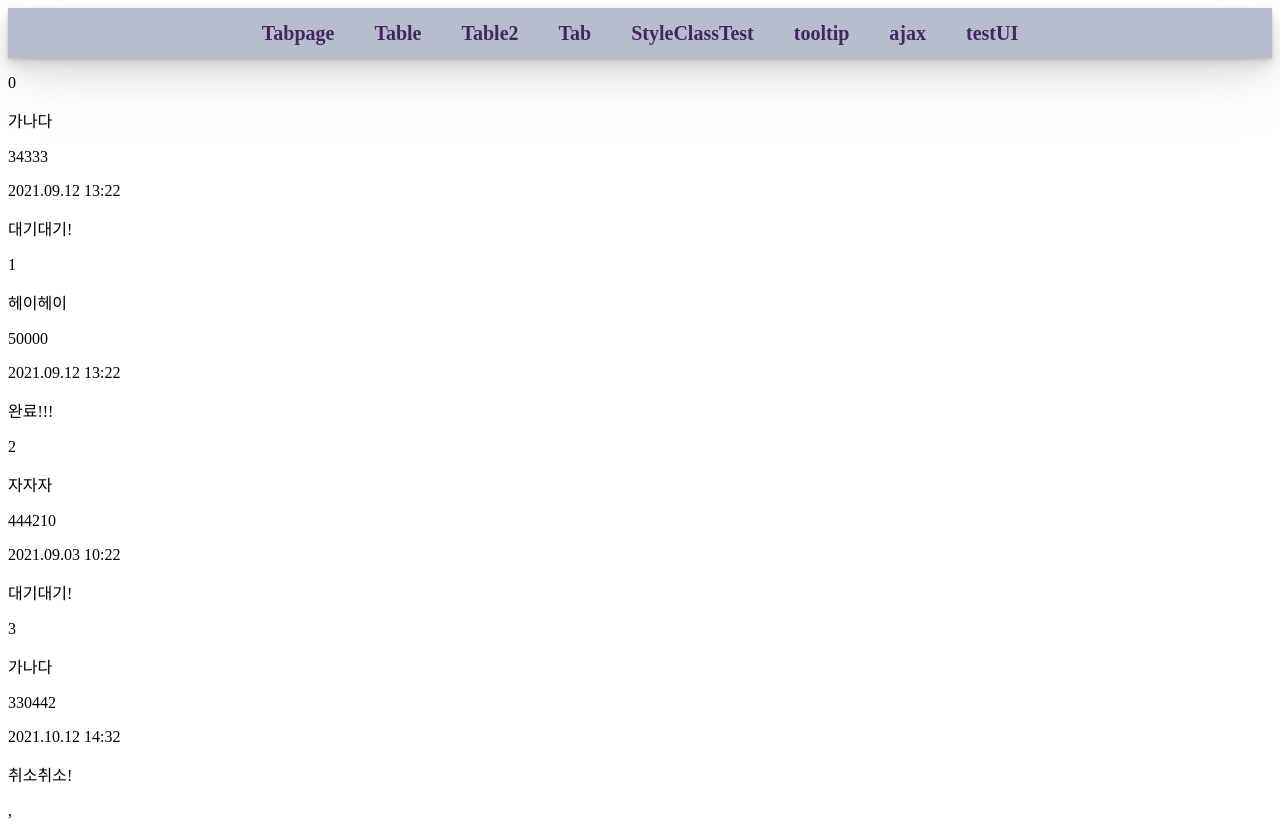
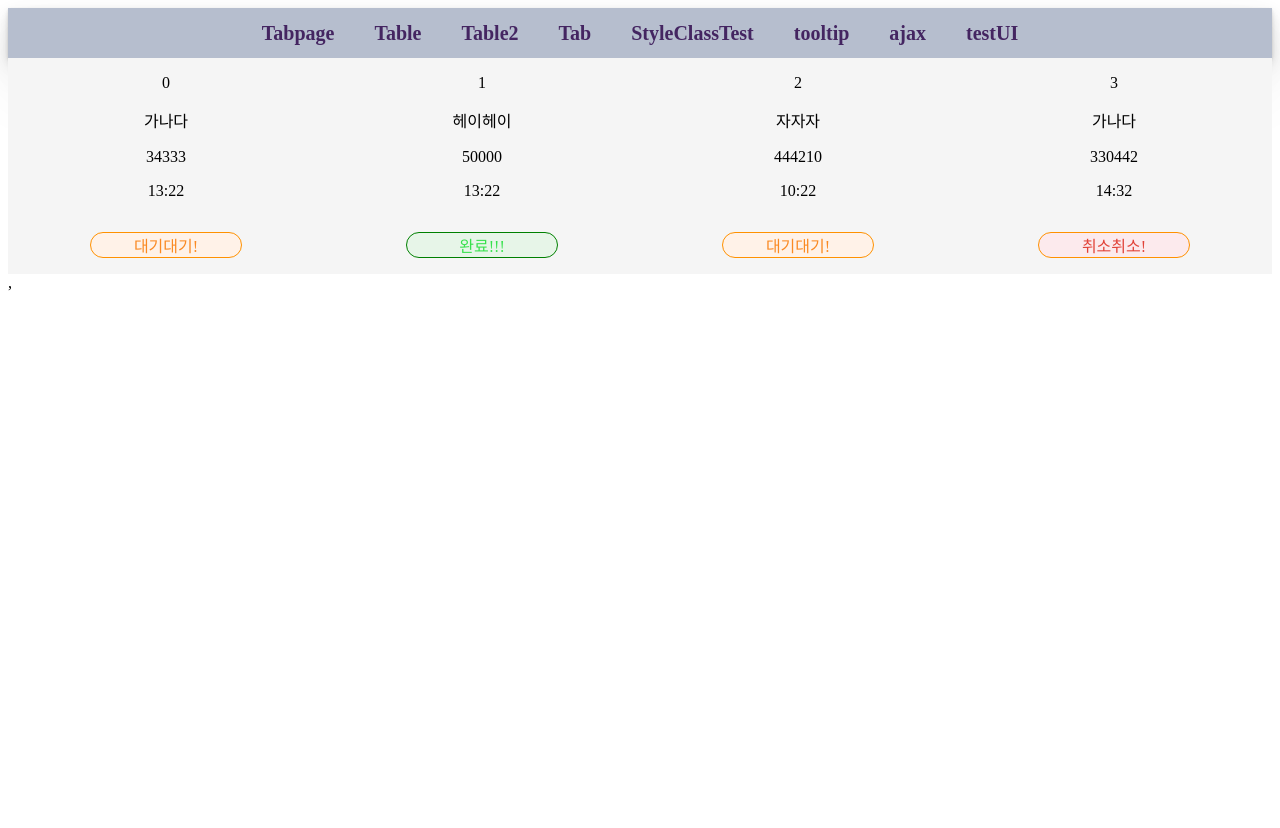
Before and after one commit to leejanghe/React_Practice, a React (Create React App) app in the folder client/: page /test17 in a window 1280 px wide. After the commit the page ends 800 px from the top, so only its background shows below. Built offline with nearby package versions, Linux system fonts and the light colour scheme.

Commit message:
css done

```diff
--- a/client/src/router/StatusValue.js
+++ b/client/src/router/StatusValue.js
@@ -1,35 +1,68 @@
 import React,{useState} from 'react'
 import styled from 'styled-components'
+
+const Wrap = styled.div`
+background: whitesmoke;
+display: grid;
+grid-template-columns: 1fr 1fr 1fr 1fr;
+>div{
+    text-align: center;
+    .statusValue{
+        border-radius: 4rem;
+        width: 150px;
+        text-align: center;
+        display: inline-block;
+
+             /* color: red; */
+            &.PAYMENT_STATUS_001 {
+                color: #fa8a23;
+                background-color: #fff2e8;
+                border: 1.5px solid #FF9100;
+            }
+            &.PAYMENT_STATUS_002 {
+                color: #38e14d;
+                background-color: #e7f5e8;
+                border: 1.5px solid green;
+            }
+            &.PAYMENT_STATUS_003 {
+                background-color: #fceaed;
+                color: #e14238;
+                border: 1.5px solid #FF9100;
+            }
+         }
+}
+`
+
 
 function StatusValue() {
 
 const [data, setData] = useState([
-       {id:0, title:'가나다', amount:'34333', status:'PAYMENT_STATUS_001',regDt:'2021.09.12 13:22'},
-       {id:1, title:'헤이헤이', amount:'50000', status:'PAYMENT_STATUS_002',regDt:'2021.09.12 13:22'},
-       {id:2, title:'자자자', amount:'444210', status:'PAYMENT_STATUS_001',regDt:'2021.09.03 10:22'},
-       {id:3, title:'가나다', amount:'330442', status:'PAYMENT_STATUS_003',regDt:'2021.10.12 14:32'},
+       {id:0, title:'가나다', amount:'34333', status:'PAYMENT_STATUS_001',regDt:'13:22'},
+       {id:1, title:'헤이헤이', amount:'50000', status:'PAYMENT_STATUS_002',regDt:'13:22'},
+       {id:2, title:'자자자', amount:'444210', status:'PAYMENT_STATUS_001',regDt:'10:22'},
+       {id:3, title:'가나다', amount:'330442', status:'PAYMENT_STATUS_003',regDt:'14:32'},
 ])
 
 
     return (
         <>
-        <div>
+        <Wrap>
             {
                 data.map(e=>(
-                    <div key={e.id}>
+                    <div key={e.id} className="paypay">
                         <p>{e.id}</p>
                         <p>{e.title}</p>
                         <p>{e.amount}</p>
                         <p>{e.regDt}</p>
                         {
-                            e.status === 'PAYMENT_STATUS_001'?(<p>대기대기!</p>)
-                        :   e.status === 'PAYMENT_STATUS_002'?(<p>완료!!!</p>)
-                        :   (<p>취소취소!</p>)
+                            e.status === 'PAYMENT_STATUS_001'?(<p className={`statusValue ${e.status}`}>대기대기!</p>)
+                        :   e.status === 'PAYMENT_STATUS_002'?(<p className={`statusValue ${e.status}`}>완료!!!</p>)
+                        :   (<p className={`statusValue ${e.status}`}>취소취소!</p>)
                         }
                     </div>
                 ))
             }
-        </div>
+        </Wrap>
         </>
     )
 }
```
